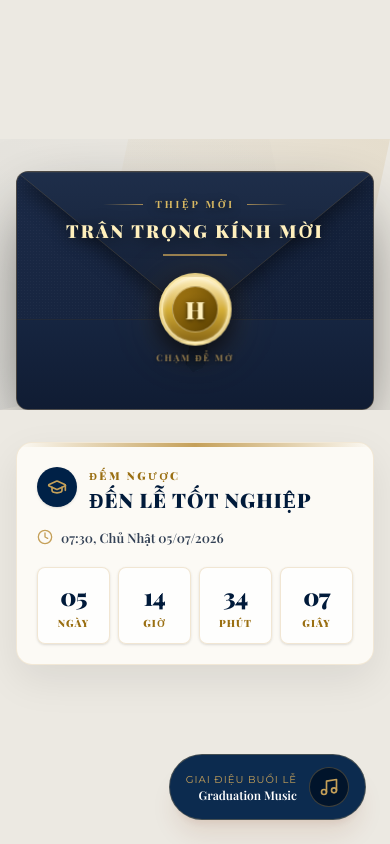
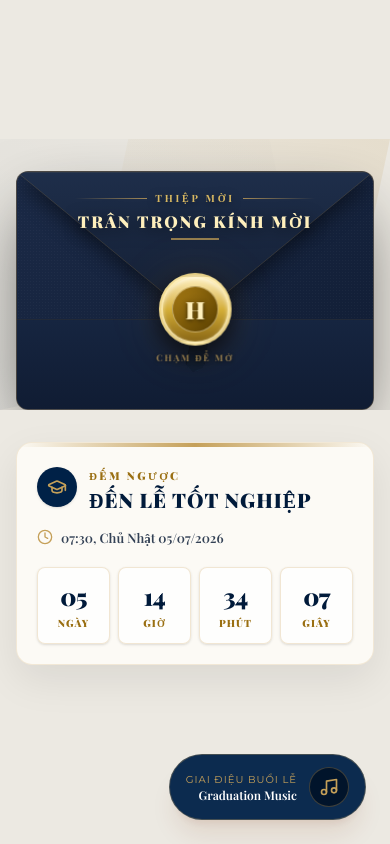
Before and after one commit to Hungmanh286/Graduation-invitation-card, a React (Vite) app: page / in a window 390 px wide. Built offline with nearby package versions, Linux system fonts and the light colour scheme; a web font is replaced by a local one.

Commit message:
fix: make envelope invitation text responsive

```diff
--- a/src/components/InvitationCard.tsx
+++ b/src/components/InvitationCard.tsx
@@ -368,18 +368,24 @@ export default function InvitationCard({ view = 'details' }: InvitationCardProps
                   </defs>
                 </svg>
 
-                <div className="absolute inset-x-0 top-[17%] z-10 flex flex-col items-center text-center pointer-events-none px-8">
-                  <div className="flex items-center gap-3 mb-2">
-                    <span className="h-px w-10 bg-gradient-to-r from-transparent to-[#C5A059]/80"></span>
+                <div className="absolute inset-x-0 top-[13%] sm:top-[17%] z-10 flex flex-col items-center text-center pointer-events-none px-3 sm:px-8">
+                  <div className="flex w-[min(72%,18rem)] items-center justify-center gap-2 sm:gap-3 mb-1.5 sm:mb-2">
+                    <span className="h-px min-w-6 flex-1 bg-gradient-to-r from-transparent to-[#C5A059]/80"></span>
                     <span className="font-serif text-[10px] md:text-xs font-bold uppercase tracking-[0.28em] text-[#D8B862] drop-shadow-[0_2px_4px_rgba(0,0,0,0.55)]">
                       Thiệp mời
                     </span>
-                    <span className="h-px w-10 bg-gradient-to-l from-transparent to-[#C5A059]/80"></span>
+                    <span className="h-px min-w-6 flex-1 bg-gradient-to-l from-transparent to-[#C5A059]/80"></span>
                   </div>
-                  <span className="font-serif text-lg md:text-[1.55rem] font-black uppercase tracking-[0.12em] text-[#FFF0BD] drop-shadow-[0_3px_8px_rgba(0,0,0,0.65)] leading-tight">
+                  <span
+                    className="max-w-[min(72%,26rem)] font-serif font-black uppercase text-[#FFF0BD] drop-shadow-[0_3px_8px_rgba(0,0,0,0.65)] leading-[1.12] whitespace-normal text-balance"
+                    style={{
+                      fontSize: 'clamp(0.92rem, 4.2vw, 1.55rem)',
+                      letterSpacing: 'clamp(0.035em, 0.75vw, 0.12em)',
+                    }}
+                  >
                     Trân trọng kính mời
                   </span>
-                  <span className="mt-3 h-[1.5px] w-16 bg-[#C5A059]/75"></span>
+                  <span className="mt-2 sm:mt-3 h-[1.5px] w-12 sm:w-16 bg-[#C5A059]/75"></span>
                 </div>
               </motion.div>
             </div>
```
